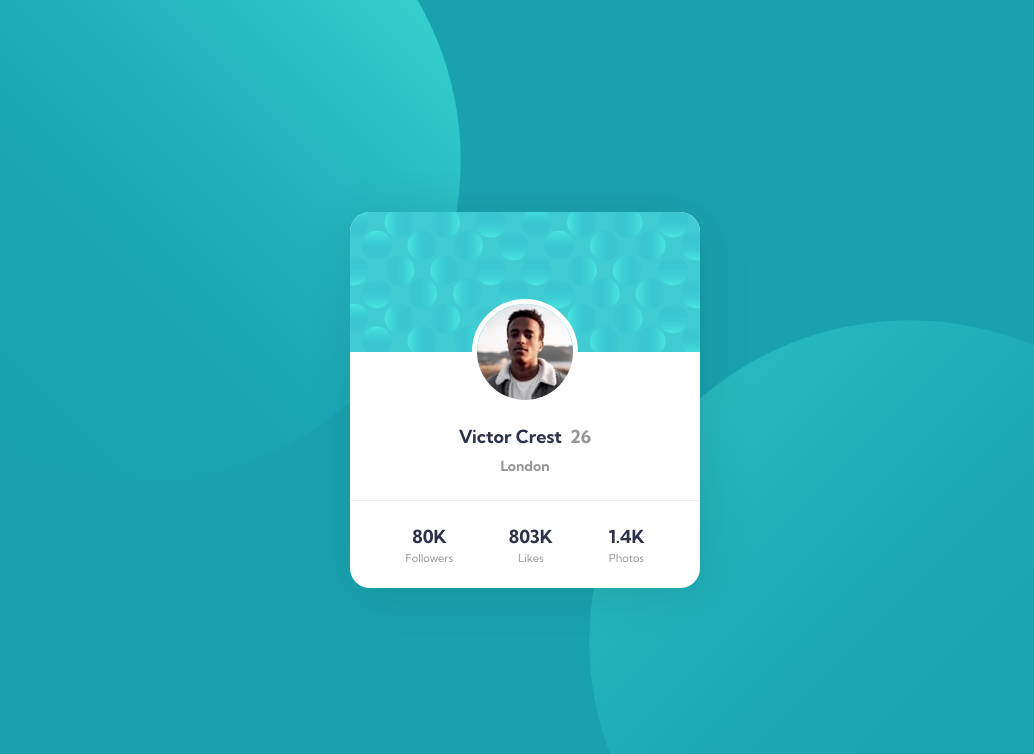
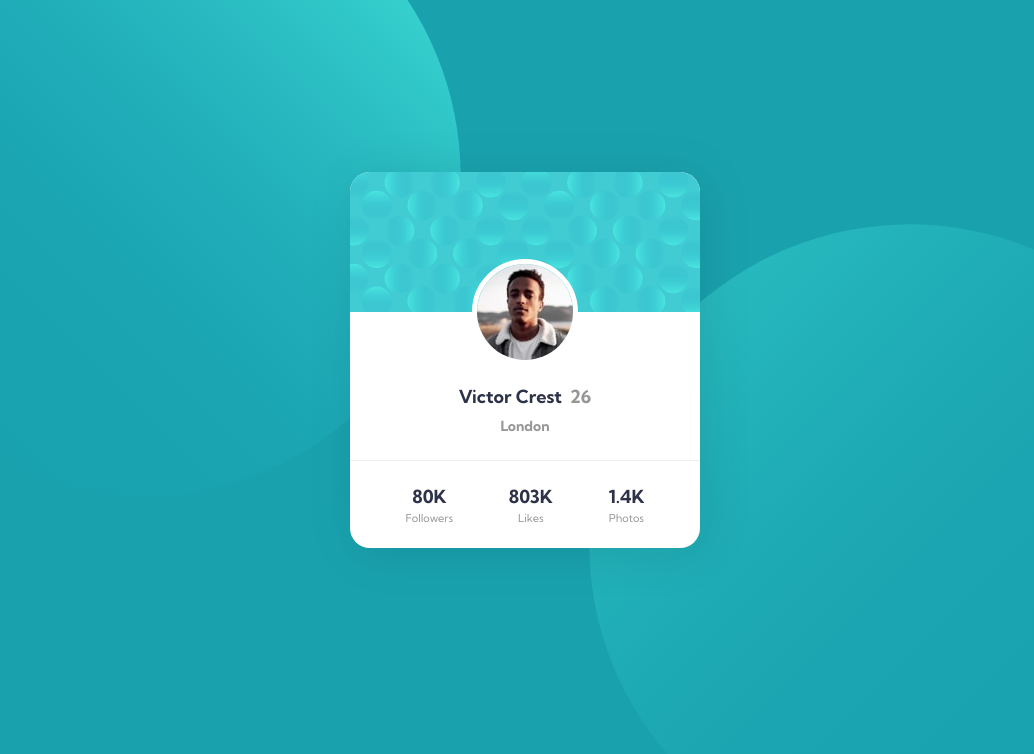
Before and after one commit to InterestingPlus/Responsive-Profile-Card-Component-Main, a plain HTML site: page index.html in a window 1280 px wide. Shown: the top 754 px of the page, without its empty margins (115-1149 px from the left). Drawn offline with Linux system fonts and the light colour scheme.

Commit message:
Update style.css

```diff
--- a/style.css
+++ b/style.css
@@ -17,7 +17,7 @@ body{
     display: flex;
     justify-content: center;
     align-items: center;
-    min-height: 100vh;
+    min-height: 720px;
     background: var(--Dark-cyan);
     overflow: hidden;
     position: relative;
```
